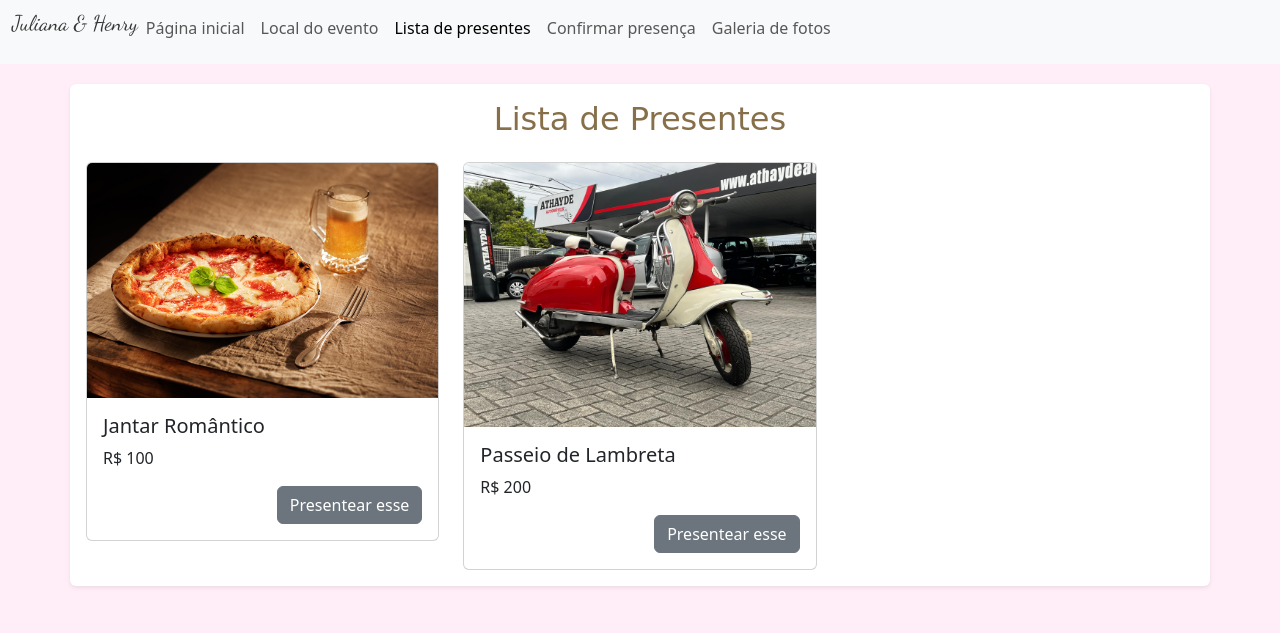
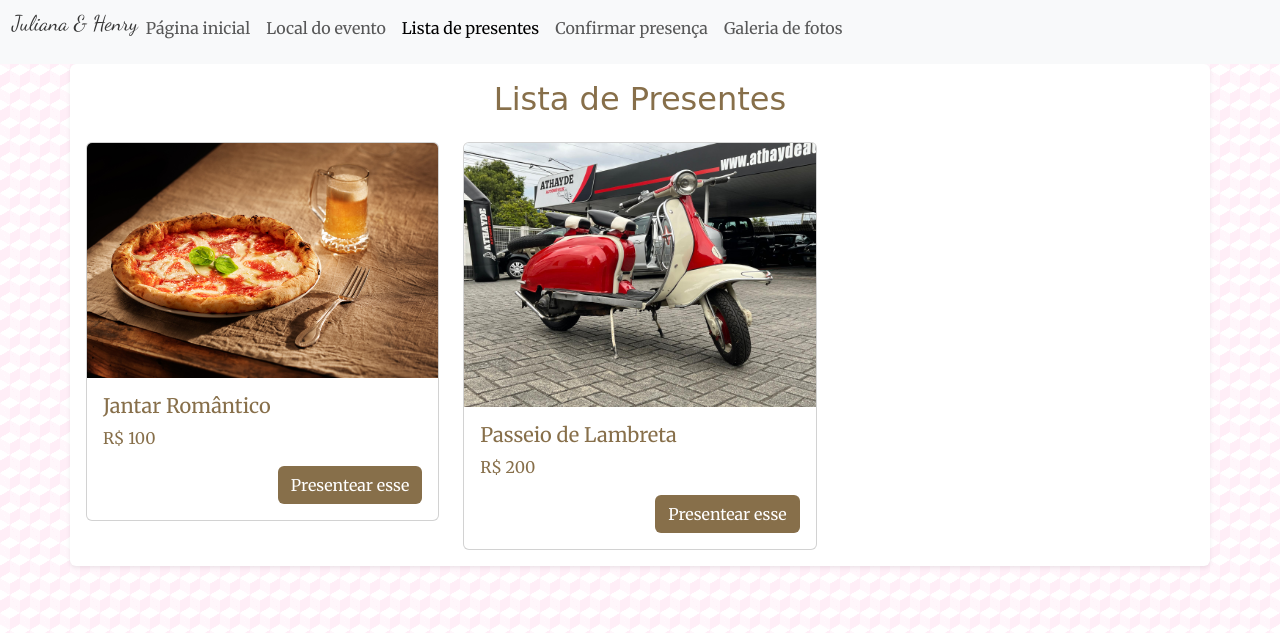
Before and after one commit to henryzord/marriage, a Django app: page /presentes in a window 1280 px wide. Shown: the top 633 px of the page. Run offline with Django 5.2, Linux system fonts and the light colour scheme; some libraries are stand-ins or nearby versions; some web fonts are replaced.

Commit message:
styling some more

```diff
--- a/app/static/css/casamento/master.css
+++ b/app/static/css/casamento/master.css
@@ -3,11 +3,48 @@
 
 
 :root {
-  --font: #876F4A;
+    --cor-principal: #876F4A;
+    --cor-secundaria: #FFEEF7;
+    --cor-principal-escura: #735e3f;
+}
+
+.cor-principal {
+    color: var(--cor-principal);
+}
+
+.cor-secundaria {
+    color: var(--cor-secundaria);
 }
 
 body {
-    background-color: #FFEEF7;
+    background-color: var(--cor-secundaria);
+    /*background-color: #ffd5eb;*/
+    opacity: 1;
+    background-image:  linear-gradient(30deg, #ffffff 12%, transparent 12.5%, transparent 87%, #ffffff 87.5%, #ffffff), linear-gradient(150deg, #ffffff 12%, transparent 12.5%, transparent 87%, #ffffff 87.5%, #ffffff), linear-gradient(30deg, #ffffff 12%, transparent 12.5%, transparent 87%, #ffffff 87.5%, #ffffff), linear-gradient(150deg, #ffffff 12%, transparent 12.5%, transparent 87%, #ffffff 87.5%, #ffffff), linear-gradient(60deg, #ffffff77 25%, transparent 25.5%, transparent 75%, #ffffff77 75%, #ffffff77), linear-gradient(60deg, #ffffff77 25%, transparent 25.5%, transparent 75%, #ffffff77 75%, #ffffff77);
+    background-size: 20px 35px;
+    background-position: 0 0, 0 0, 10px 18px, 10px 18px, 0 0, 10px 18px;
+}
+
+.btn-golden {
+    background-color: var(--cor-principal);
+    color: white;
+}
+
+.btn-golden:hover {
+    background-color: var(--cor-principal-escura);
+    color: white;
+}
+
+.btn-outline-golden {
+    border-color: var(--cor-principal);
+    background-color: white;
+    color: var(--cor-principal);
+}
+
+.btn-outline-golden:hover {
+    border-color: var(--cor-principal);
+    background-color: white;
+    color: var(--cor-principal);
 }
 
 .board {
@@ -19,19 +56,16 @@ body {
     color: #363636;
 }
 
-.titulo-claro {
+.titulo {
     font-family: 'Dancing Script', cursive;
-    color: var(--font);
 }
 
 .subtitulo {
     font-family: 'Caveat', cursive;
-    color: var(--font);
 }
 
 .texto {
     font-family: 'Merriweather', serif;
-    color: var(--font);
 }
 
 .card-hand:hover {
--- a/app/templates/casamento/local.html
+++ b/app/templates/casamento/local.html
@@ -7,9 +7,8 @@
 {% endblock %}
 
 {% block content %}
-    <div class="container board shadow-sm p-3 mb-5 bg-body rounded">
     <div class="d-flex row row-cols-md-2 row-cols-sm-1">
-            <div class="col-md-6 col-sm-12">
+        <div class="col-md-6 col-sm-12 cor-principal">
             <div class="row">
                 <div class="col">
                     <h2 class="subtitulo">Local do evento</h2>
@@ -53,5 +52,4 @@
             </div>
         </div>
     </div>
-    </div>
 {% endblock %}
--- a/app/templates/casamento/master.html
+++ b/app/templates/casamento/master.html
@@ -27,33 +27,35 @@
                         <p class="titulo-escuro" style="font-size: 16pt;">Juliana & Henry</p>
                     </li>
                     <li class="nav-item">
-                        <a id="nav-link-index" class="nav-link" href="/index">Página inicial</a>
+                        <a id="nav-link-index" class="nav-link texto" href="/index">Página inicial</a>
                     </li>
                     <li class="nav-item">
-                        <a id="nav-link-local" class="nav-link" href="/local">Local do evento</a>
+                        <a id="nav-link-local" class="nav-link texto" href="/local">Local do evento</a>
                     </li>
                     <li class="nav-item">
-                        <a id="nav-link-presentes" class="nav-link" href="/presentes">Lista de presentes</a>
+                        <a id="nav-link-presentes" class="nav-link texto" href="/presentes">Lista de presentes</a>
                     </li>
                     <li class="nav-item">
-                        <a id="nav-link-presenca" class="nav-link" href="/presenca">Confirmar presença</a>
+                        <a id="nav-link-presenca" class="nav-link texto" href="/presenca">Confirmar presença</a>
                     </li>
                     <li class="nav-item">
-                        <a id="nav-link-galeria" class="nav-link" href="/fotos">Galeria de fotos</a>
+                        <a id="nav-link-galeria" class="nav-link texto" href="/fotos">Galeria de fotos</a>
                     </li>
                 </ul>
             </div>
         </div>
     </nav>
 </header>
-
-<div style="padding-top: 20px;">
-    <div class="row">
-        <div class="col">
-            {% block content %}{% endblock %}
+<section>
+    <div class="container board shadow-sm p-3 mb-5 bg-body rounded">
+        <div class="row">
+            <div class="col">
+                {% block content %}{% endblock %}
+            </div>
         </div>
     </div>
-</div>
+</section>
+
 </body>
 <script type="application/javascript">
     function activateLink() {
--- a/app/templates/casamento/presentes.html
+++ b/app/templates/casamento/presentes.html
@@ -7,12 +7,11 @@
 {% endblock %}
 
 {% block content %}
-    <div class="container board shadow-sm p-3 mb-5 bg-body rounded">
     <div class="row">
         <div class="col-12">
             <div class="row">
                 <div class="col-12">
-                        <h2 class="subtitulo text-center">Lista de Presentes</h2>
+                    <h2 class="subtitulo cor-principal text-center">Lista de Presentes</h2>
                 </div>
             </div>
             <div class="row">
@@ -28,11 +27,11 @@
         <div class="modal-dialog">
             <div class="modal-content">
                 <div class="modal-header">
-                        <h5 class="modal-title" id="modalCodigoPixLabel">Instruções</h5>
+                    <h3 class="modal-title subtitulo cor-principal" id="modalCodigoPixLabel">Instruções</h3>
                     <button type="button" class="btn-close" data-bs-dismiss="modal" aria-label="Close"></button>
                 </div>
                 <div class="modal-body">
-                        <ol>
+                    <ol class="texto cor-principal">
                         <li>Leia o QR Code abaixo, ou copie a chave PIX;</li>
                         <li>Mude o valor para a quantia desejada;</li>
                         <li>Finalize a transferência pelo aplicativo do seu banco.</li>
@@ -49,7 +48,7 @@
                                 <!--<label for="campoTextoCodigoPix" class="form-label">Copiar código</label>-->
                                 <input
                                     type="text"
-                                        class="form-control form-control-plaintext" id="campoTextoCodigoPix"
+                                    class="form-control form-control-plaintext texto" id="campoTextoCodigoPix"
                                     aria-describedby="text" readonly
                                     value="henry.cagnini@gmail.com"
                                 >
@@ -58,14 +57,20 @@
                             </div>
                             <div class="col col-12 col-md-2">
                                 <div class="d-flex justify-content-center">
-                                        <button id="buttonCopiarCodigoPix" type="button" class="btn btn-outline-dark">Copiar</button>
+                                    <button
+                                        type="button"
+                                        id="buttonCopiarCodigoPix"
+                                        class="btn btn-outline-dark texto"
+                                    >
+                                        Copiar
+                                    </button>
                                 </div>
                             </div>
                         </div>
                     </div>
                 </div>
                 <div class="modal-footer">
-                        <button type="button" class="btn btn-secondary" data-bs-dismiss="modal">Fechar</button>
+                    <button type="button" class="btn btn-golden texto" data-bs-dismiss="modal">Fechar</button>
                 </div>
             </div>
         </div>
@@ -76,10 +81,10 @@
                 <div class="card">
                     <img src="{{ gift.imagem }}" class="card-img-top" alt="Foto do card">
                     <div class="card-body">
-                            <h5 class="card-title">{{ gift.titulo }}</h5>
-                            <p class="card-text">R$ {{ gift.valor }}</p>
+                        <h5 class="card-title texto cor-principal">{{ gift.titulo }}</h5>
+                        <p class="card-text texto cor-principal">R$ {{ gift.valor }}</p>
                         <div class="d-flex justify-content-end">
-                                <a href="#" class="btn btn-secondary"
+                            <a href="#" class="btn btn-golden texto"
                                data-bs-toggle="modal" data-bs-target="#modalCodigoPix">
                                 Presentear esse
                             </a>
@@ -88,7 +93,6 @@
                 </div>
             </div>
         {% endfor %}
-        </div>
     </div>
 {% endblock %}
 {% block scripts %}
```
Also changed, not shown: app/templates/casamento/fotos.html (+4 -6 lines), app/templates/casamento/index.html (+4 -3 lines), app/templates/casamento/presenca.html (+4 -6 lines). Lines whose indentation alone changed are shown as unchanged.
